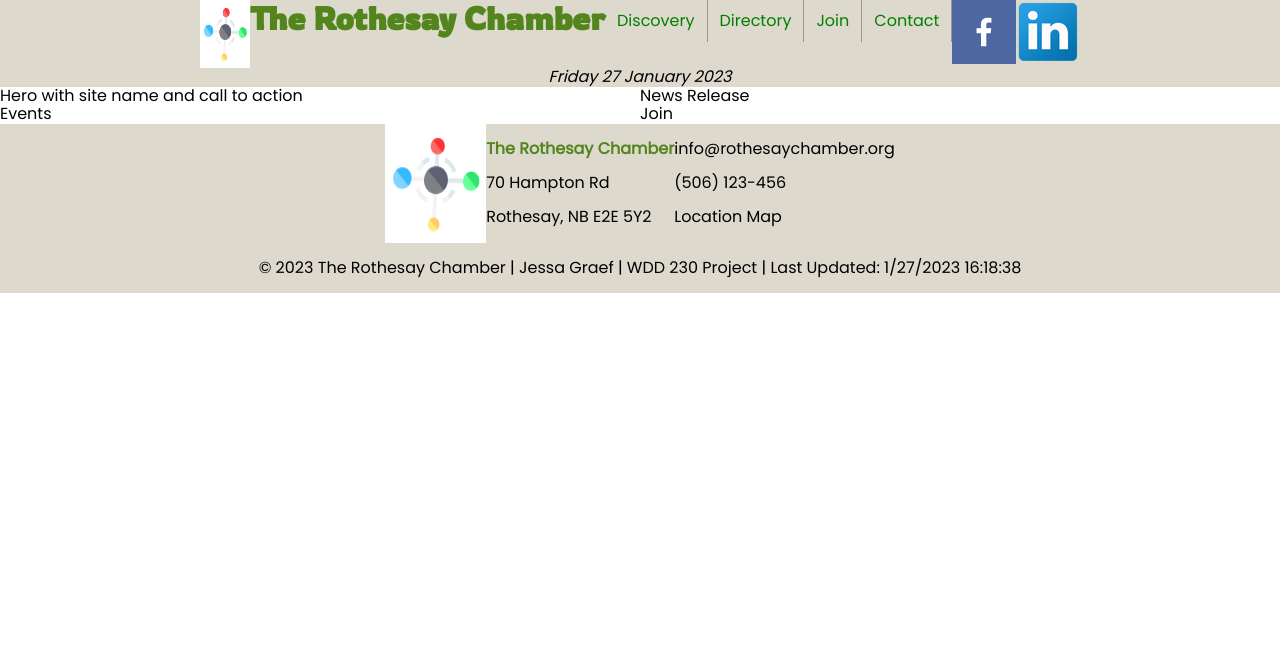
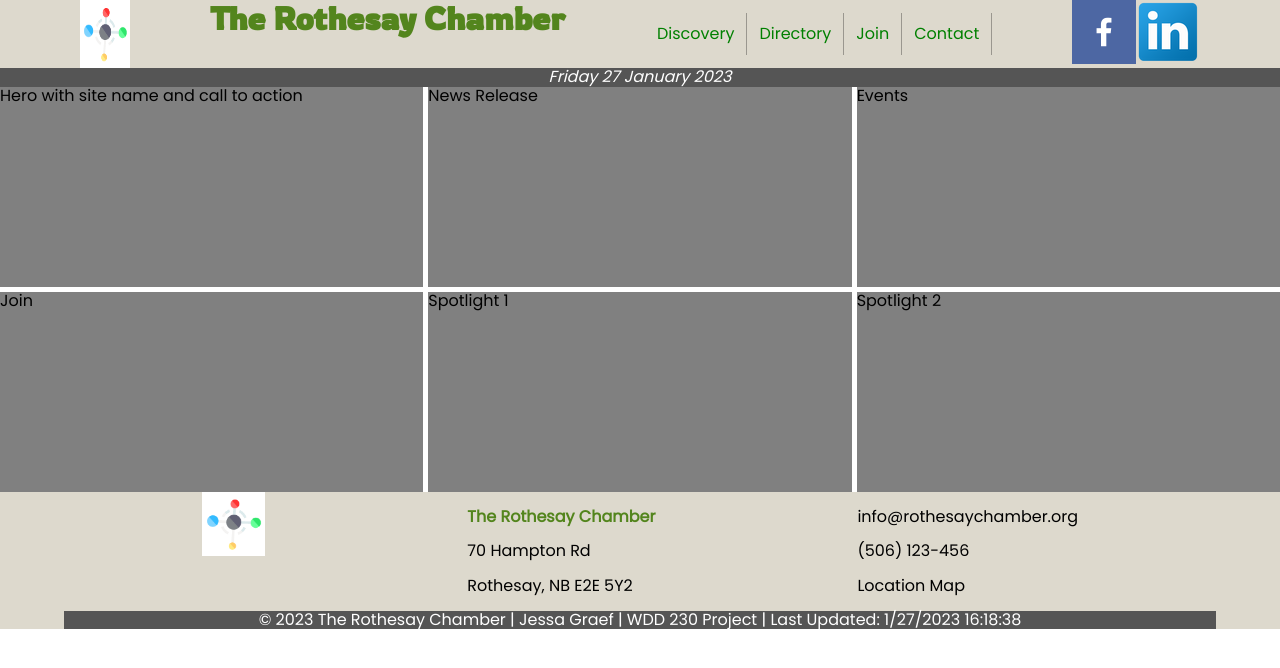
Before and after one commit to JesGraef/wdd230, a plain HTML site: page chamber/index.html in a window 1280 px wide. Drawn offline with nearby package versions, Linux system fonts and the light colour scheme.

```diff
--- a/chamber/index.html
+++ b/chamber/index.html
@@ -19,7 +19,7 @@
             <img class="logo" src="images/logo.png" alt="Site logo">
             <h1>The Rothesay Chamber</h1>
             <nav>
-        <button id="hamburgerBtn"><span>&#9776;</span>X<span>&#9776;</span></button>
+        <button id="hamburgerBtn"><span>&#9776;</span><span>X</span></button>
                 <ul id="primaryNav">
                     <li><a href="index.html">Discovery</a></li>
                     <li><a href="directory.html">Directory</a></li>
@@ -47,12 +47,14 @@
             <div>News Release</div>
             <div>Events</div>
             <div>Join</div>
+            <div>Spotlight 1</div>
+            <div>Spotlight 2</div>
         </div>
     </main>
     <footer>
         <section class="footers">
             <img src="images/logo.png" alt="Site logo">
-            <div>
+            <div class="address">
                 <p class="green">The Rothesay Chamber</p>
                 <p>70 Hampton Rd</p>
                 <p>Rothesay, NB E2E 5Y2</p>
--- a/chamber/scripts/main.js
+++ b/chamber/scripts/main.js
@@ -11,6 +11,8 @@ const fulldateUK = new Intl.DateTimeFormat("en-UK", {
 // long, medium, short options ... try them
 
 datefieldUK.innerHTML = `<em>${fulldateUK}</em>`;
+
+
 
 let date = new Date(document.lastModified);
 let shortDate = date.toLocaleDateString('en-US');
@@ -28,6 +30,6 @@ function toggleMenu() {
 	document.getElementById('primaryNav').classlist.toggle('open');
 	document.getElementById('hamburgerBtn').classlist.toggle('open');
 }
-const x = document.getElementById('hamburgerBtn');
+const x = document.getElementById('hamburgerBtn')
 
 x.onclick = toggleMenu;
--- a/chamber/styles/base.css
+++ b/chamber/styles/base.css
@@ -1,5 +1,4 @@
 @import url('https://fonts.googleapis.com/css2?family=Poppins&family=Sriracha&display=swap');
-
 
 body {
     font-family: 'Poppins', Arial, sans-serif;
@@ -11,18 +10,38 @@ h1 {
 header, footer {
     display: flex;
     flex-direction: column;
-    align-items: center;
     justify-content: center;
     background-color: #DDD9CD;
 }
+aside {
+    text-align: center;
+    background-color: #555;
+    color: white;
+    width: 90%
+    margin: 0 auto;
+}
 .headings, .footers {
     display: flex;
+    justify-content: space-evenly;
 }
 .logo {
     width: 50px;
 }
 footer {
     display: flex;
+}
+footer img {
+    max-height: 4rem;
+}
+.address {
+    margin-left: 0;
+}
+.footer1 {
+    text-align: center;
+    background-color: #555;
+    color: white;
+    width: 90%;
+    margin: 0 auto;
 }
 .social {
     display: flex;
@@ -32,18 +51,28 @@ nav {
 }
 .main {
     display: grid;
-    grid-template-columns: 1fr 1fr;
+    grid-template-columns: 1fr;
+    grid-gap: 5px;
+}
+.main div {
+    grid-column: span 1;
+    width: 100%;
+    background-color: gray;
+    height: 200px;
 }
 .green {
     color: #53851D;
     font-weight: bold;
 }
 nav button {
+    display: flex;
     margin: .2rem;
     background-color: transparent;
     border: none;
     font-size: 2rem;
     color: #555;
+    justify-content: right;
+    align-content: right;
 }
 #primaryNav {
     display: none;
@@ -51,6 +80,7 @@ nav button {
     text-align: center;
     padding: 0;
     margin: 0;
+    align-items: center;
 }
 #primaryNav a:hover {
     color: white;
--- a/chamber/styles/large.css
+++ b/chamber/styles/large.css
@@ -8,7 +8,9 @@
 		font-size: 2rem;
 		margin: 0;
 	}
-	#primaryNav li a {
 
-	}
+	.main {
+		display: grid;
+		grid-template-columns: 1fr 1fr 1fr;
 }
+}
--- a/chamber/styles/medium.css
+++ b/chamber/styles/medium.css
@@ -14,4 +14,8 @@
         border-right: 1px solid rgba(0,0,0,0.3);
         justify-content: flex-end;
     }
+    .main {
+        display: grid;
+        grid-template-columns: 1fr 1fr;
 }
+}
--- a/index.html
+++ b/index.html
@@ -6,6 +6,7 @@
     <meta name="viewport" content="width=device-width, initial-scale=1.0">
     <title>Jessa Graef - WDD 230 | Assignment Portal Page</title>
     <meta name="description" content="This is where all homework and project links will be submitted each week for the WDD 230 class.">
+    <link rel="icon" href="favicon.ico">
     <link rel="stylesheet" href="https://cdnjs.cloudflare.com/ajax/libs/normalize/8.0.1/normalize.min.css">
     <link rel="stylesheet" href="styles/style.css">
     <link rel="stylesheet" href="styles/medium.css">
```
Also changed, not shown: favicon.ico (added).
